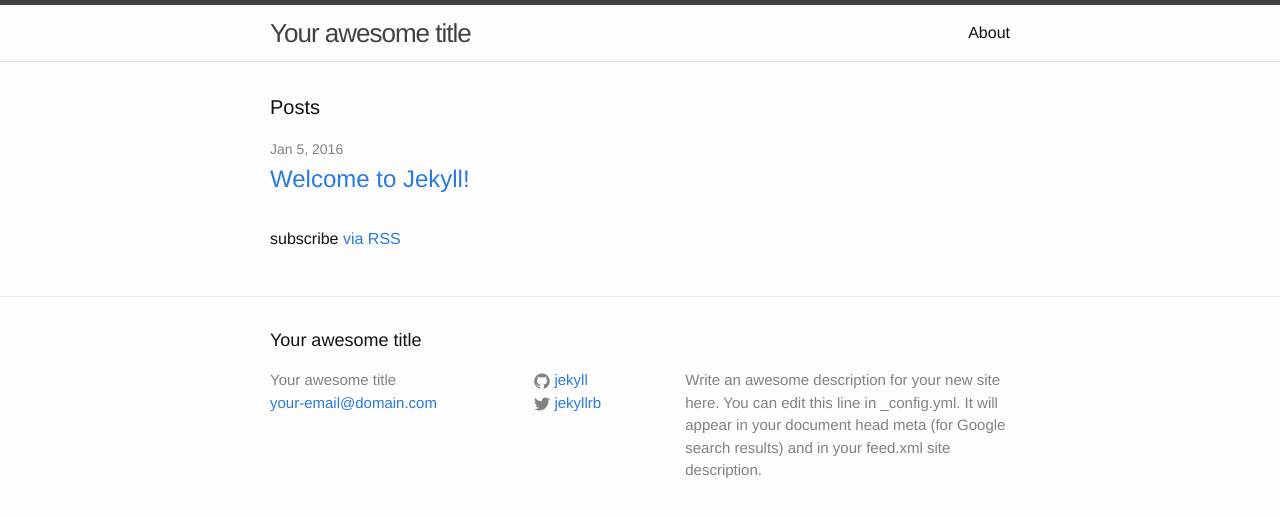
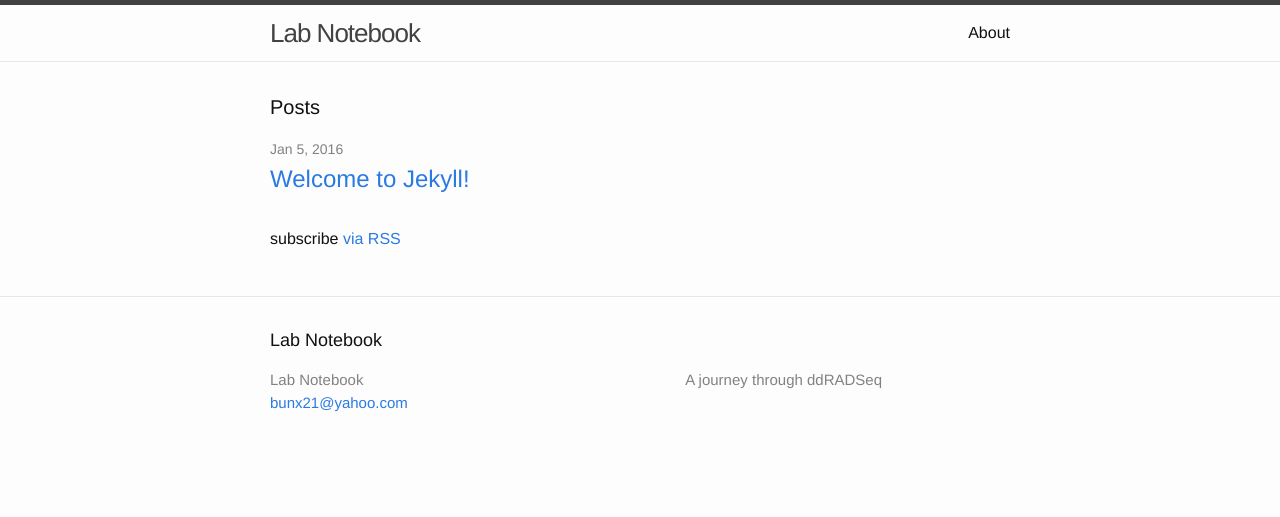
Before and after one commit to stuartmichelle/lab_notebook, a Jekyll site: the page built from index.html, in a window 1280 px wide. Shown: the top 517 px of the page. Built offline with Jekyll 4.4.1, drawn with Linux system fonts in a browser that asks for light colours.

Commit message:
change config

```diff
--- a/_config.yml
+++ b/_config.yml
@@ -6,16 +6,13 @@
 # 'jekyll serve'. If you change this file, please restart the server process.
 
 # Site settings
-title: Your awesome title
-email: your-email@domain.com
-description: > # this means to ignore newlines until "baseurl:"
-  Write an awesome description for your new site here. You can edit this
-  line in _config.yml. It will appear in your document head meta (for
-  Google search results) and in your feed.xml site description.
-baseurl: "" # the subpath of your site, e.g. /blog
-url: "http://yourdomain.com" # the base hostname & protocol for your site
-twitter_username: jekyllrb
-github_username:  jekyll
+title: Lab Notebook
+email: bunx21@yahoo.com
+description: A journey through ddRADSeq
+baseurl: "/lab_notebook" # the subpath of your site, e.g. /blog
+#url: "http://yourdomain.com" # the base hostname & protocol for your site
+#twitter_username: jekyllrb
+#github_username:  jekyll
 
 # Build settings
 markdown: kramdown
```
